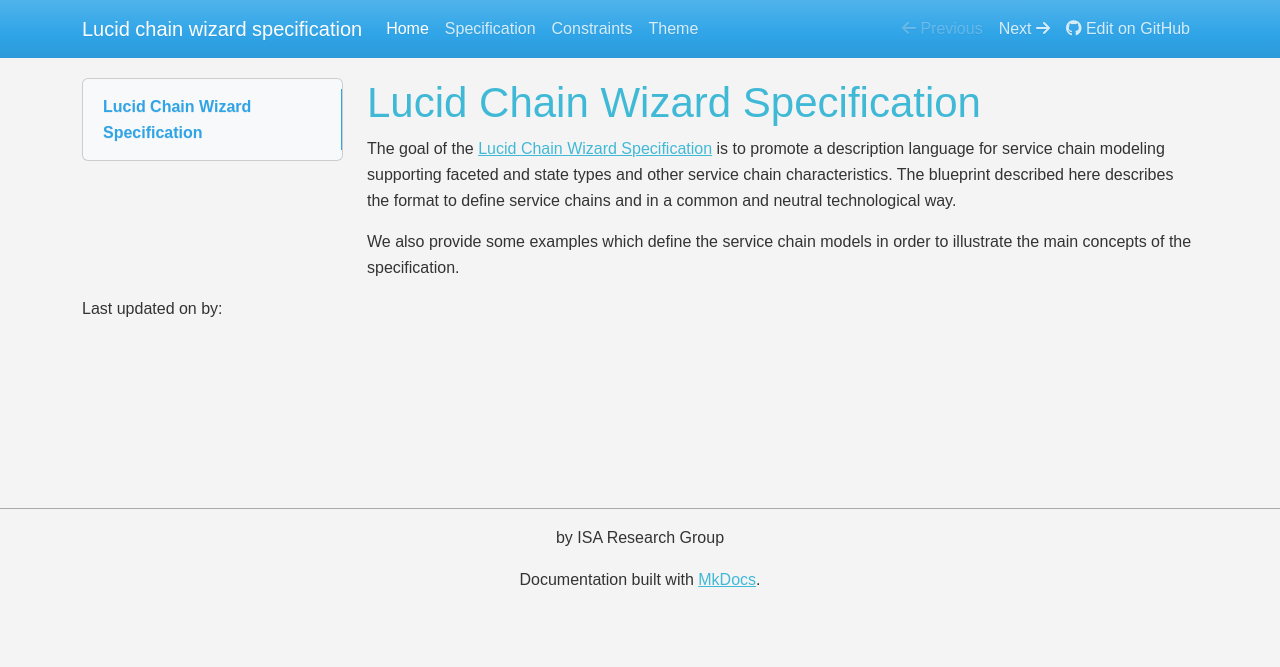
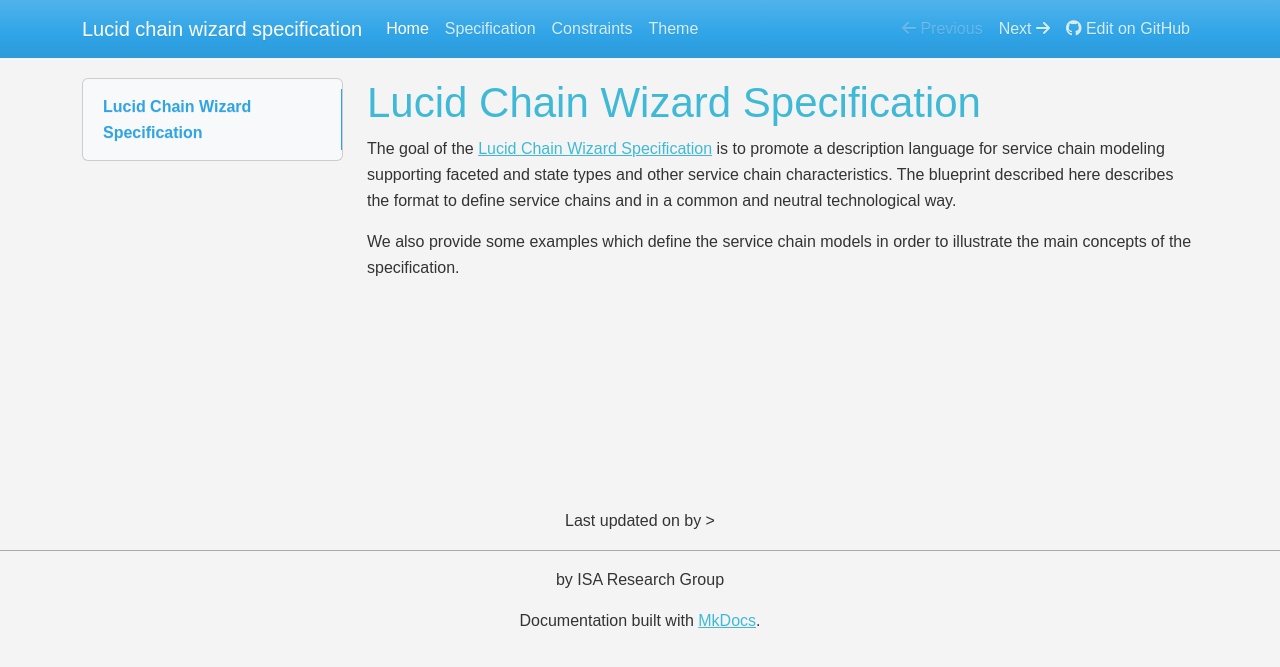
Before and after one commit to lucidchain/specs, an MkDocs documentation site: the page built from docs/index.md, in a window 1280 px wide. Shown: the top 667 px of the page. Built offline with MkDocs 1.6.1, drawn with Linux system fonts in a browser that asks for light colours; nearby versions of some CDN libraries.

Commit message:
fix: add footer correctly

```diff
--- a/overrides/main.html
+++ b/overrides/main.html
@@ -3,5 +3,14 @@
 {% block content %}
   {{ super() }}
 
-  <p>Last updated on {{ page.meta.git_revision_date_localized }} by: {{ page.meta.last_commiter }}</p>
   {% endblock %}
+
+
+  {% block footer %}
+  <footer>
+    <div class="custom-footer">
+      <p>Last updated on <strong>{{ page.meta.git_revision_date_localized }} </strong> by <strong> {{ page.meta.last_commiter }}</strong>></p>
+    </div>
+    <div>
+    {{ super() }}
+  {% endblock %}
```
